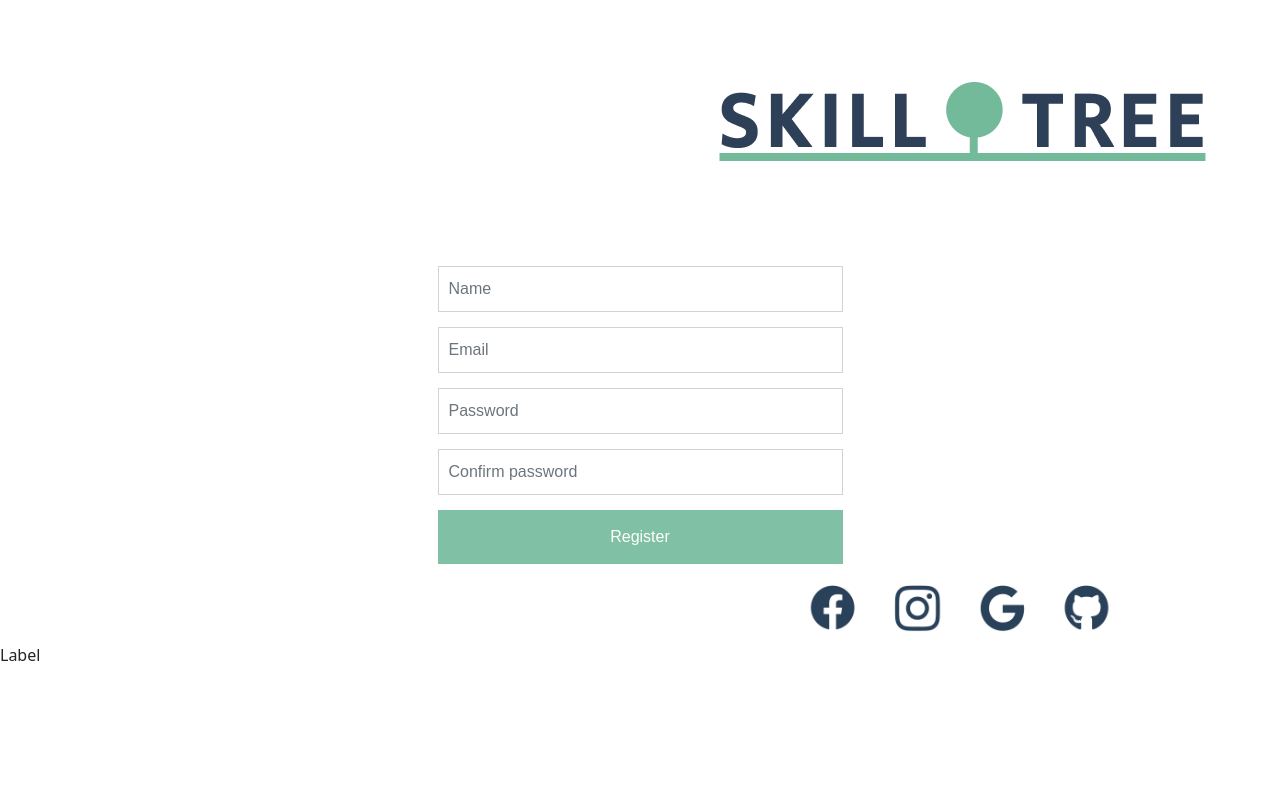
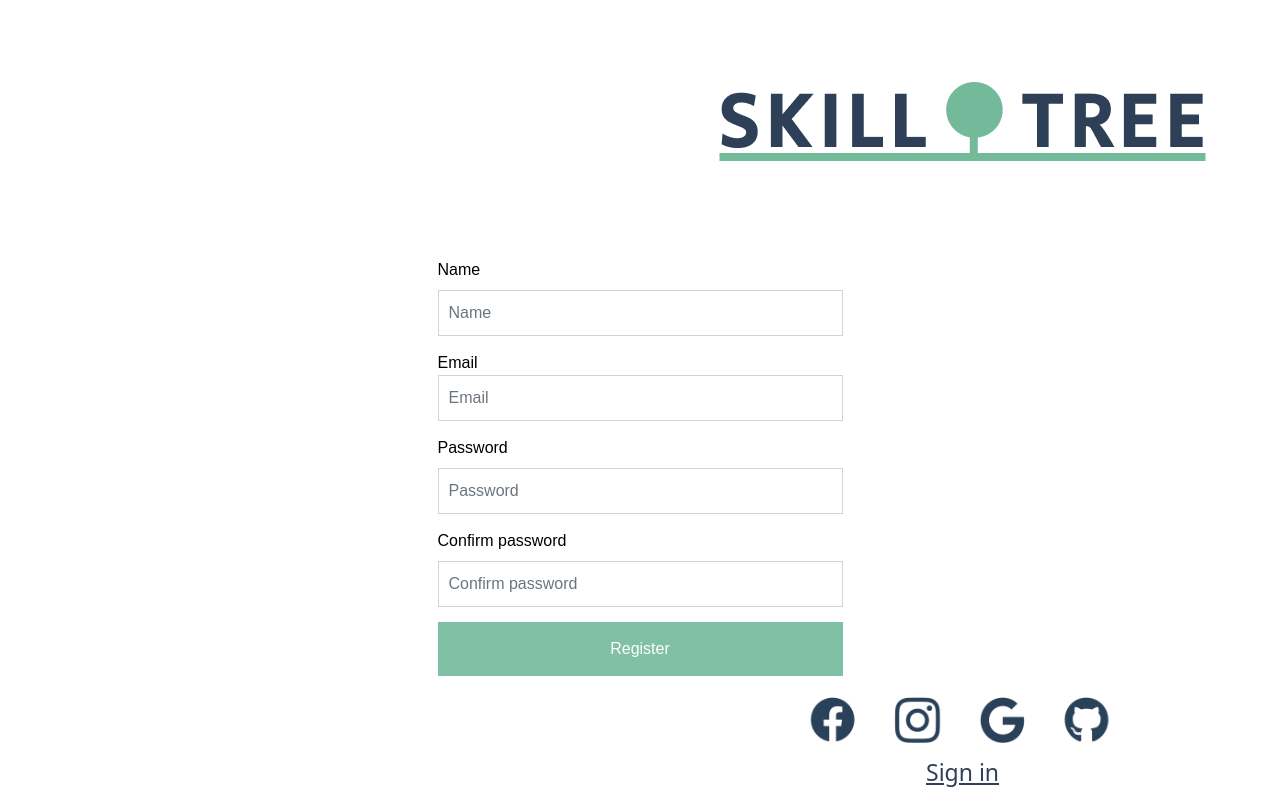
Before and after one commit to AlexanderKoefoed/hci-portfolio, a plain HTML site: page index.html in a window 1280 px wide. Shown: the top 800 px of the page. Drawn offline with Linux system fonts and the light colour scheme.

Commit message:
hej hci :>

```diff
--- a/index.html
+++ b/index.html
@@ -14,14 +14,13 @@
 <body style="height: 706px;">
     <section class="login-clean" style="background: rgb(255,255,255);"><img src="assets/img/hci_logo.png" style="padding: 0px;padding-left: 713px;"></section>
     <div class="rf-register-form">
-        <form class="text-center rg-form" style="width: 405px;color: rgb(115, 186, 155);">
-            <h2></h2>
-            <div class="rf-input-container"><input class="form-control rf-input-field" type="text" placeholder="Name"></div>
-            <div class="rf-input-container"><input class="form-control rf-input-field" type="text" placeholder="Email"></div>
-            <div class="rf-input-container"><input class="form-control rf-input-field" type="password" placeholder="Password"></div>
+        <form class="text-center rg-form" style="width: 405px;color: rgb(0,0,0);"><label class="form-label" style="margin-right: 400px;">Name</label>
+            <div class="rf-input-container"><label class="form-label"></label><input class="form-control rf-input-field" type="text" placeholder="Name"></div><label class="form-label" style="margin: 0px;margin-right: 400px;">Email</label>
+            <div class="rf-input-container"><input class="form-control rf-input-field" type="text" placeholder="Email"></div><label class="form-label" style="margin-right: 400px;">Password</label>
+            <div class="rf-input-container"><input class="form-control rf-input-field" type="password" placeholder="Password"></div><label class="form-label" style="margin-right: 276px;">Confirm password</label>
             <div class="rf-input-container"><input class="form-control rf-input-field" type="password" placeholder="Confirm password"></div><button class="btn btn-primary rf-btn" type="button" style="background: #73ba9b;border-radius: 0;border-top-left-radius: 116;border-top-right-radius: 10;border-bottom-right-radius: 10;border-bottom-left-radius: 10;">Register</button>
         </form>
-    </div><img src="assets/img/social_logo.png" style="height: 69px;padding-left: 795px;padding-right: 795px;"><label class="form-label" style="text-align: left;">Label</label>
+    </div><img src="assets/img/social_logo.png" style="height: 69px;padding-left: 795px;padding-right: 795px;"><a href="#" style="padding-left: 926px;color: #2e4057;font-size: 23px;">Sign in</a>
     <script src="assets/bootstrap/js/bootstrap.min.js"></script>
 </body>
 
```
